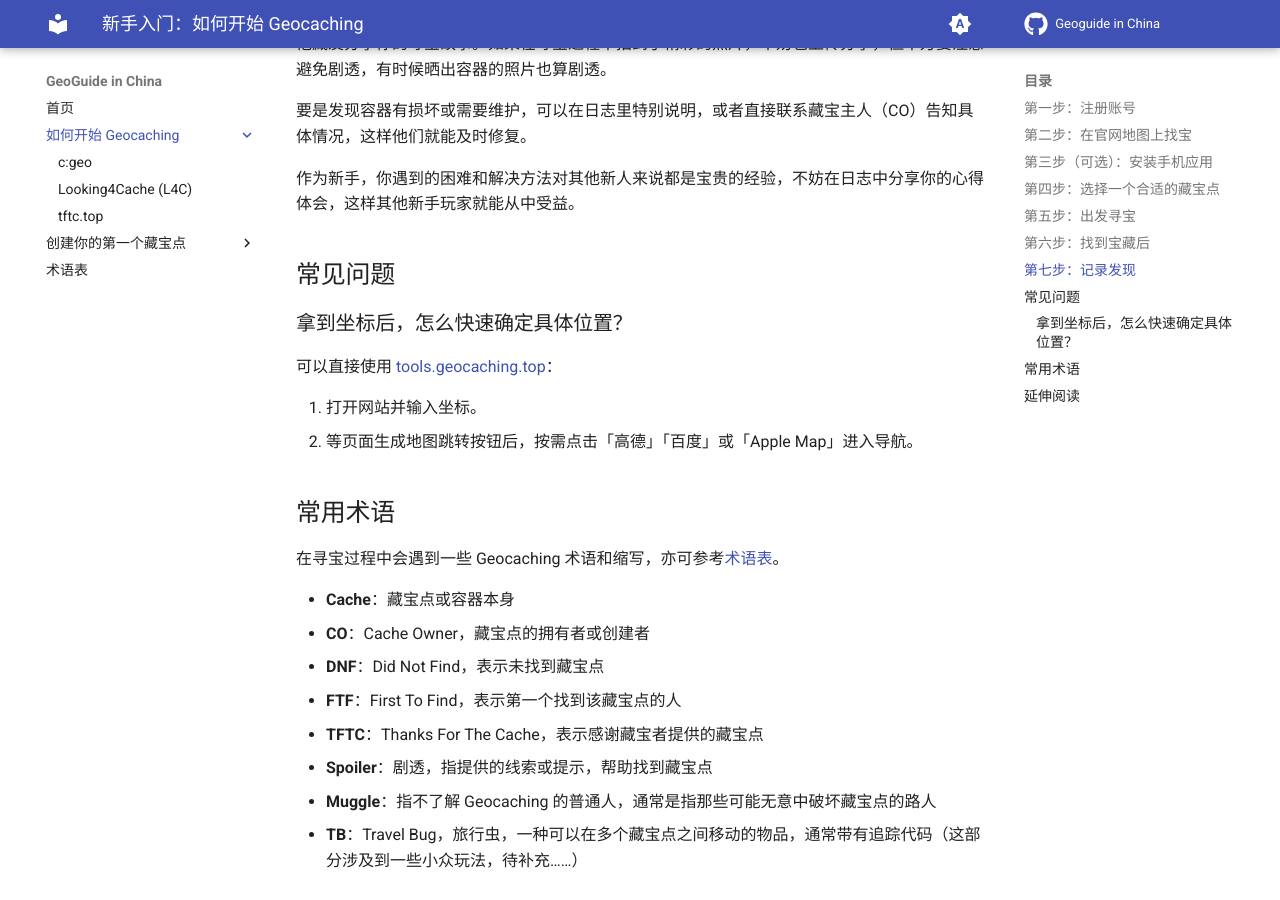
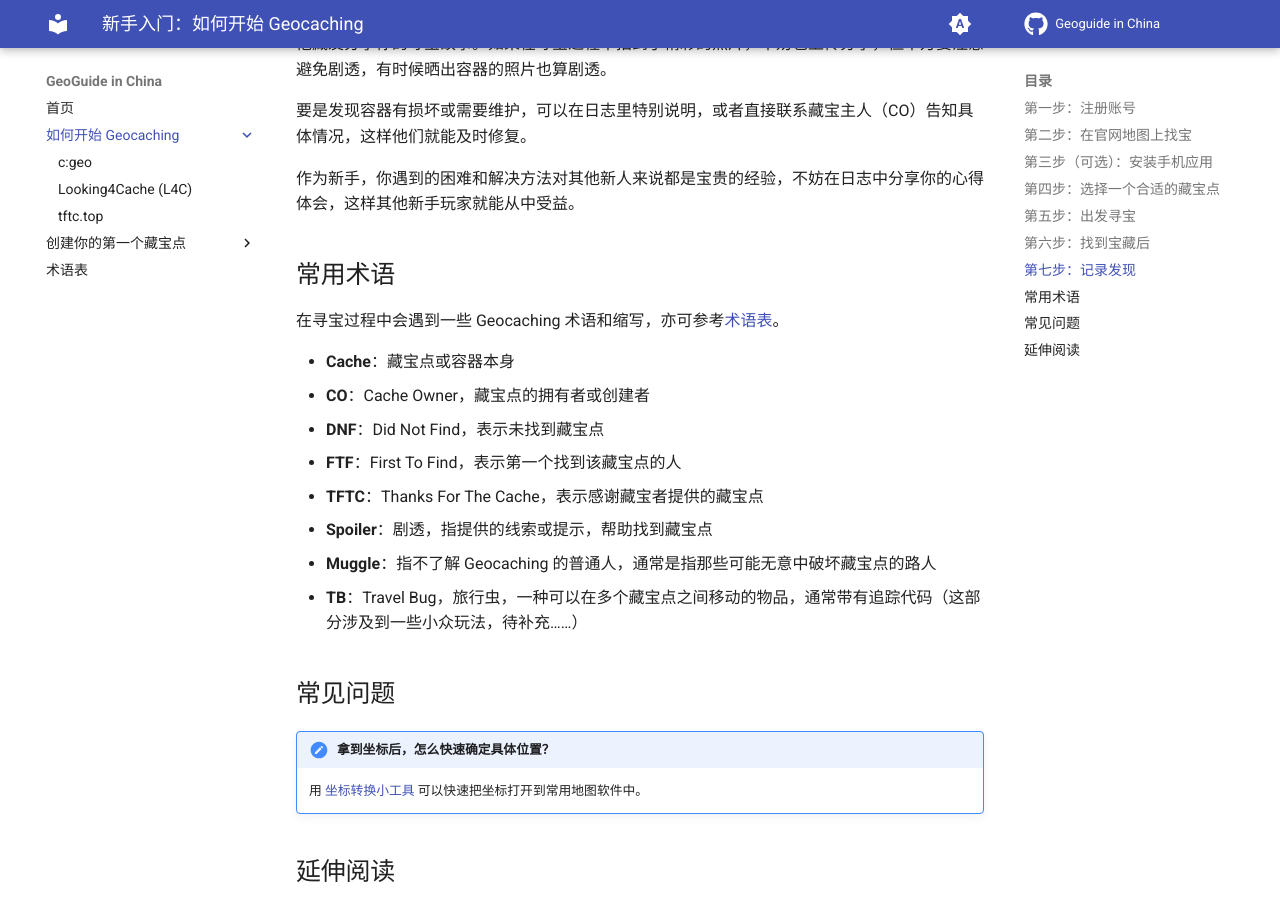
Before and after one commit to Konano/geoguide-in-china, an MkDocs documentation site: the page built from docs/getting-started/index.md, in a window 1280 px wide and 900 px high, scrolled down 3404 px. Built offline with MkDocs 1.6.1 and Material for MkDocs 9.7.7, drawn with Linux system fonts in a browser that asks for light colours; comment, search, counter and statistics services are not loaded.

Commit message:
更新常见问题章节，添加快速定位坐标的方法

```diff
--- a/docs/getting-started/index.md
+++ b/docs/getting-started/index.md
@@ -129,15 +129,6 @@
 
 作为新手，你遇到的困难和解决方法对其他新人来说都是宝贵的经验，不妨在日志中分享你的心得体会，这样其他新手玩家就能从中受益。
 
-## 常见问题 { #faq }
-
-### 拿到坐标后，怎么快速确定具体位置？ { #locate-cordinates }
-
-可以直接使用 [tools.geocaching.top](https://tools.geocaching.top/)：
-
-1. 打开网站并输入坐标。
-2. 等页面生成地图跳转按钮后，按需点击「高德」「百度」或「Apple Map」进入导航。
-
 ## 常用术语 { #glossary }
 
 在寻宝过程中会遇到一些 Geocaching 术语和缩写，亦可参考[术语表](../glossary.md)。
@@ -151,6 +142,12 @@
 - **Muggle**：指不了解 Geocaching 的普通人，通常是指那些可能无意中破坏藏宝点的路人
 - **TB**：Travel Bug，旅行虫，一种可以在多个藏宝点之间移动的物品，通常带有追踪代码（这部分涉及到一些小众玩法，待补充……）
 
+## 常见问题 { #faq }
+
+!!! note "拿到坐标后，怎么快速确定具体位置？"
+
+    用 [坐标转换小工具](https://tools.geocaching.top/) 可以快速把坐标打开到常用地图软件中。
+
 ## 延伸阅读 { #further-reading }
 
 - [Geocaching.cn - 地理藏宝知识文档汇总](https://www.geocaching.cn/courses/)：一个进阶向的教程，介绍了更多 Geocaching 相关的知识和技巧，包括如何制作自己的藏宝点、介绍特殊类型的藏宝点等
```
